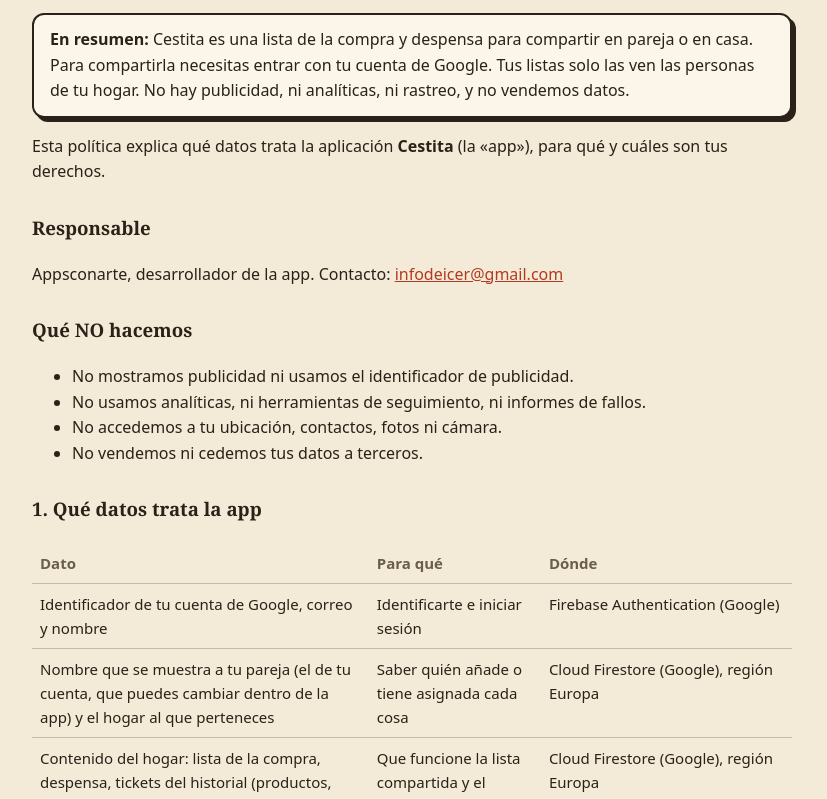
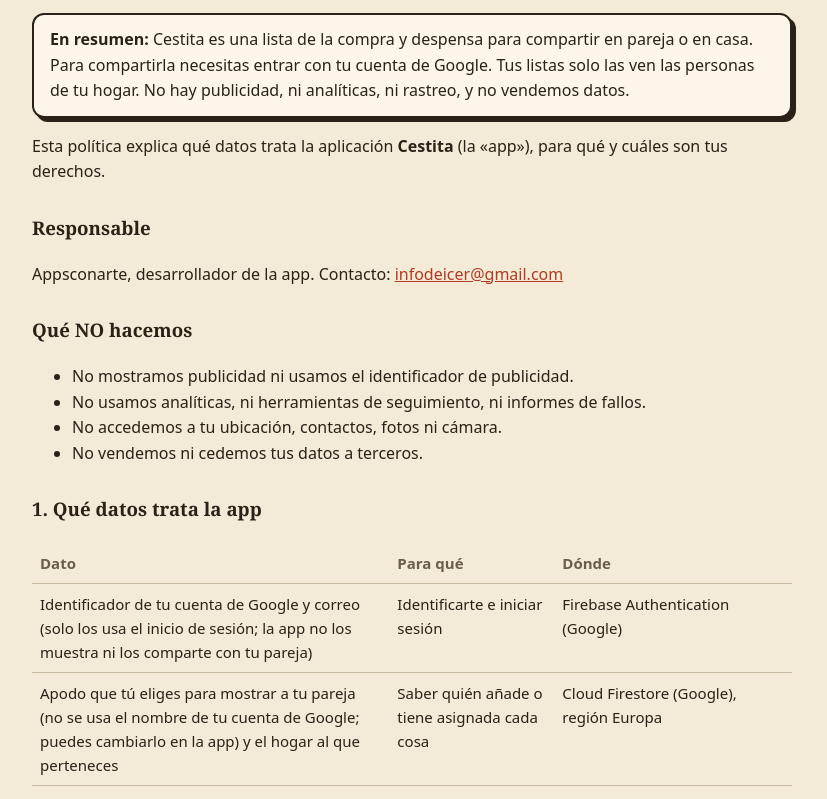
Before and after one commit to Appsconarte/cestita-privacidad, a plain HTML site: page index.html in a window 1280 px wide. Shown: the part 147-946 px from the top of the page, without its empty margins (228-1055 px from the left). Drawn offline with Linux system fonts and the light colour scheme.

Commit message:
Política: apodo elegido por la persona

```diff
--- a/index.html
+++ b/index.html
@@ -42,8 +42,8 @@
 <h3>1. Qué datos trata la app</h3>
 <table>
   <tr><th>Dato</th><th>Para qué</th><th>Dónde</th></tr>
-  <tr><td>Identificador de tu cuenta de Google, correo y nombre</td><td>Identificarte e iniciar sesión</td><td>Firebase Authentication (Google)</td></tr>
-  <tr><td>Nombre que se muestra a tu pareja (el de tu cuenta, que puedes cambiar dentro de la app) y el hogar al que perteneces</td><td>Saber quién añade o tiene asignada cada cosa</td><td>Cloud Firestore (Google), región Europa</td></tr>
+  <tr><td>Identificador de tu cuenta de Google y correo (solo los usa el inicio de sesión; la app no los muestra ni los comparte con tu pareja)</td><td>Identificarte e iniciar sesión</td><td>Firebase Authentication (Google)</td></tr>
+  <tr><td>Apodo que tú eliges para mostrar a tu pareja (no se usa el nombre de tu cuenta de Google; puedes cambiarlo en la app) y el hogar al que perteneces</td><td>Saber quién añade o tiene asignada cada cosa</td><td>Cloud Firestore (Google), región Europa</td></tr>
   <tr><td>Contenido del hogar: lista de la compra, despensa, tickets del historial (productos, precios y totales que tú escribes) y tiendas</td><td>Que funcione la lista compartida y el historial</td><td>Cloud Firestore (Google), región Europa</td></tr>
   <tr><td>Ajustes de avisos (día y hora, qué avisos quieres)</td><td>Recordarte el día de la compra</td><td>Los avisos se guardan en tu móvil; el día y la hora del hogar, en Cloud Firestore</td></tr>
 </table>
```
